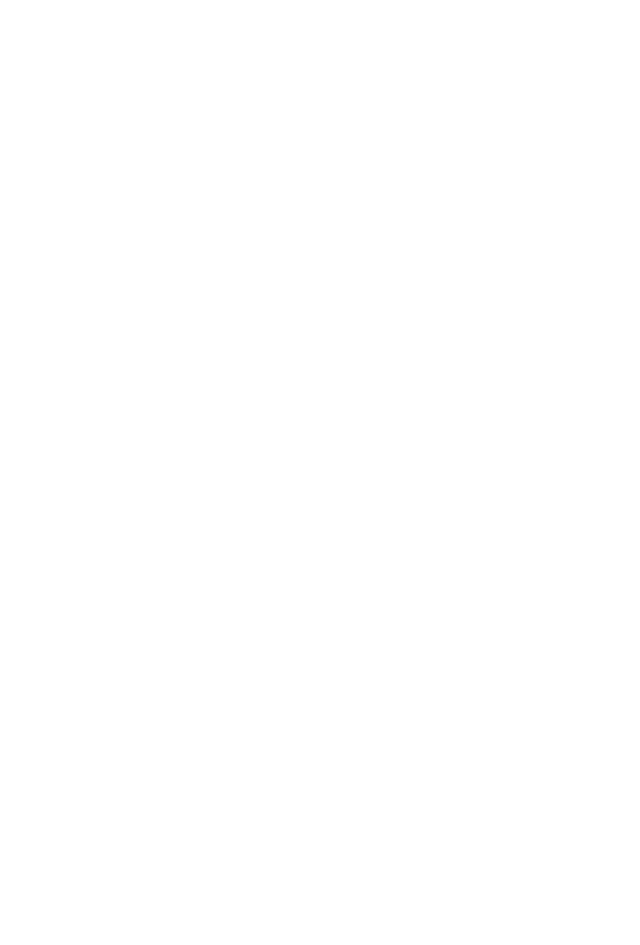
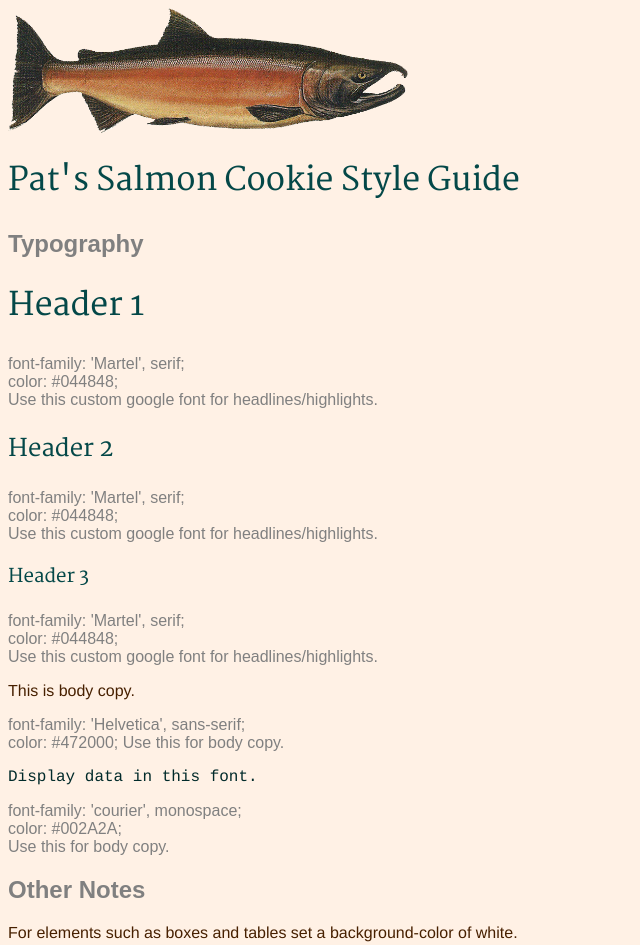
Before and after one commit to patyau/cookie-stand, a plain HTML site: page style-guide.html in a window 1280 px wide. Shown: the whole page, without its empty margins (0-640 px from the left). Before the commit the page ends 800 px from the top, so only its background shows below. Drawn offline with Linux system fonts and the light colour scheme.

Commit message:
added rough version of styling and  style guide

```diff
--- a/index.html
+++ b/index.html
@@ -1,31 +1,32 @@
 <html>
 <head>
 	<title></title>
-	<link rel="stylesheet" type="text/css" href="style.css" />
+	<link rel="stylesheet" type="text/css" href="style.css">
+	<link href='https://fonts.googleapis.com/css?family=Martel:400,600' rel='stylesheet' type='text/css'>
 </head>
 
 <body>
 	<img src="img/salmon.png" width="400" />
-	<h1>Pat's Salmon Cookie Stands</h1>
+	<h1 id="main">Pat's Salmon Cookie Stands</h1>
 
-	<p>Pike Place Market</p>
-	<ul id="list1">
+	<h3>Pike Place Market</h3>
+	<ul class="data" id="list1">
 	</ul>
 
-	<p>SeaTac Airport</p>
-	<ul id="list2">
+	<h3>SeaTac Airport</h3>
+	<ul class="data" id="list2">
 	</ul>
 
-	<p>Southcenter Mall</p>
-	<ul id="list3">
+	<h3>Southcenter Mall</h3>
+	<ul class="data" id="list3">
 	</ul>
 
-	<p>Bellevue Square</p>
-	<ul id="list4">
+	<h3>Bellevue Square</h3>
+	<ul class="data" id="list4">
 	</ul>
 
-	<p>Alki</p>
-	<ul id="list5">
+	<h3>Alki</h3>
+	<ul class="data" id="list5">
 	</ul>
 
 
--- a/style-guide.html
+++ b/style-guide.html
@@ -0,0 +1,54 @@
+<html>
+
+<head>
+	<title>Pat's Salmon Cookie Style Guide</title>
+	<link rel="stylesheet" type="text/css" href="style.css">
+	<link href='https://fonts.googleapis.com/css?family=Martel:400,600' rel='stylesheet' type='text/css'>
+</head>
+
+<body>
+	<img src="img/salmon.png" width="400" />
+	<h1 id="main">Pat's Salmon Cookie Style Guide</h1>
+
+	<h2 class="cat">Typography</h2>
+
+	<h1>Header 1</h1>
+	<p class="details">
+		font-family: 'Martel', serif;<br />
+		color: #044848;<br />
+		Use this custom google font for headlines/highlights.
+	</p>
+
+	<h2>Header 2</h2>
+		<p class="details">
+		font-family: 'Martel', serif;<br />
+		color: #044848;<br />
+		Use this custom google font for headlines/highlights.
+	</p>
+
+	<h3>Header 3</h3>
+	<p class="details">
+		font-family: 'Martel', serif;<br />
+		color: #044848;<br />
+		Use this custom google font for headlines/highlights.
+	</p>
+
+	<p>This is body copy.</p>
+	<p class="details">
+		font-family: 'Helvetica', sans-serif;<br />
+		color: #472000;
+		Use this for body copy.
+	</p>
+
+	<p class="data">Display data in this font.</p>
+	<p class="details">
+		font-family: 'courier', monospace;<br />
+		color: #002A2A;<br />
+		Use this for body copy.
+	</p>
+
+	<h2 class="cat">Other Notes</h2>
+	<p>For elements such as boxes and tables set a background-color of white.
+</body>
+
+</html>
--- a/style.css
+++ b/style.css
@@ -0,0 +1,46 @@
+body {
+	background-color: #fff1e5
+}
+
+#main {
+	font-family: 'Martel', serif;
+	font-weight: bold;
+}
+
+.cat {
+	font-family: sans-serif;
+	color: gray;
+	font-weight: bold;
+}
+
+.details {
+	font-family: sans-serif;
+	color: gray;
+	font-weight: lighter;
+
+}
+
+.data {
+	font-family: Courier, monospace;
+	color: #002A2A;
+}
+
+h1 {
+	font-family: 'Martel', serif;
+	color: #044848;
+}
+
+h2 {
+	font-family: 'Martel', serif;
+	color: #044848;
+}
+
+h3 {
+	font-family: 'Martel', serif;
+	color: #044848;
+}
+
+p {
+	font-family: Helvetica, sans-serif;
+	color: #472000;
+}
```
